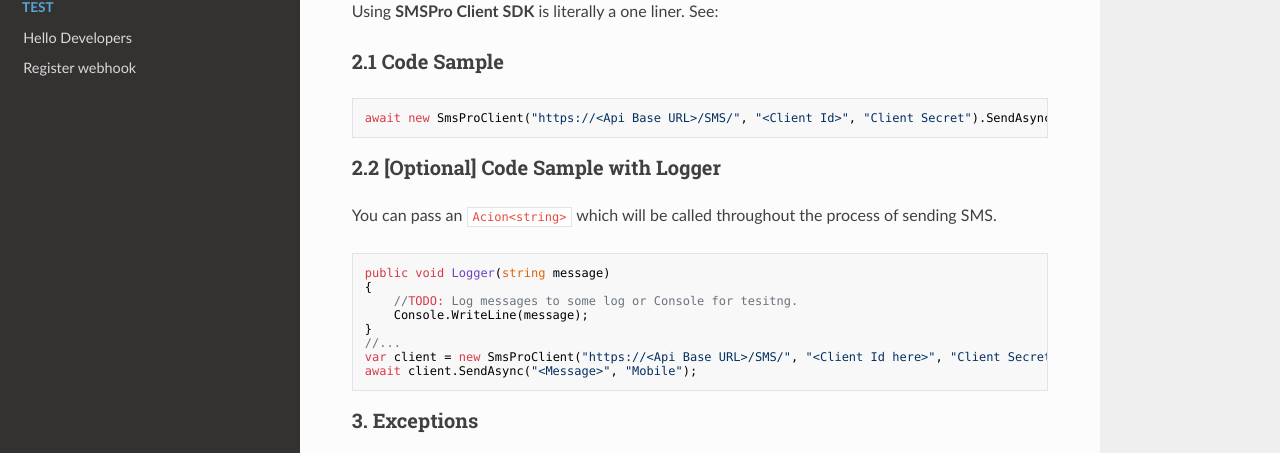
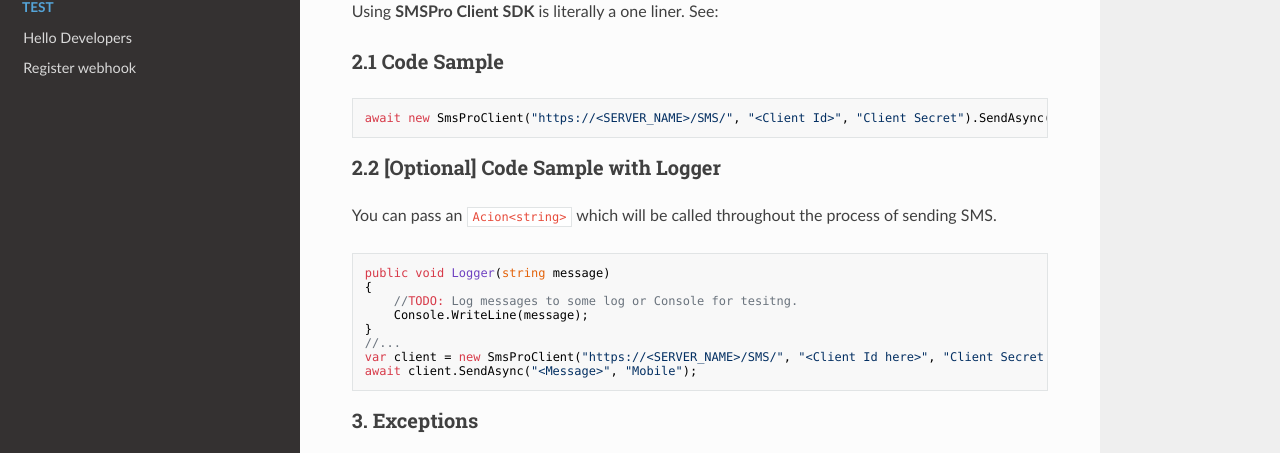
Before and after one commit to iSatishYadav/SMSPro, an MkDocs documentation site: the page built from docs/client-sdk.md, in a window 1280 px wide and 1195 px high. Shown: the part 438-891 px from the top of the window. Built offline with MkDocs 1.6.1, drawn with Linux system fonts in a browser that asks for light colours; nearby versions of some CDN libraries.

Commit message:
Update client-sdk.md

`````diff
--- a/docs/client-sdk.md
+++ b/docs/client-sdk.md
@@ -10,7 +10,7 @@ Using **SMSPro Client SDK** is literally a one liner. See:
 
 ### 2.1 Code Sample
 ````csharp
-await new SmsProClient("https://<Api Base URL>/SMS/", "<Client Id>", "Client Secret").SendAsync("<Message>", "<Mobile>");
+await new SmsProClient("https://<SERVER_NAME>/SMS/", "<Client Id>", "Client Secret").SendAsync("<Message>", "<Mobile>");
 ````
 
 ### 2.2 [Optional] Code Sample with Logger
@@ -23,7 +23,7 @@ public void Logger(string message)
     Console.WriteLine(message);
 }
 //...
-var client = new SmsProClient("https://<Api Base URL>/SMS/", "<Client Id here>", "Client Secret here", Logger);
+var client = new SmsProClient("https://<SERVER_NAME>/SMS/", "<Client Id here>", "Client Secret here", Logger);
 await client.SendAsync("<Message>", "Mobile");
 ````
 
`````
